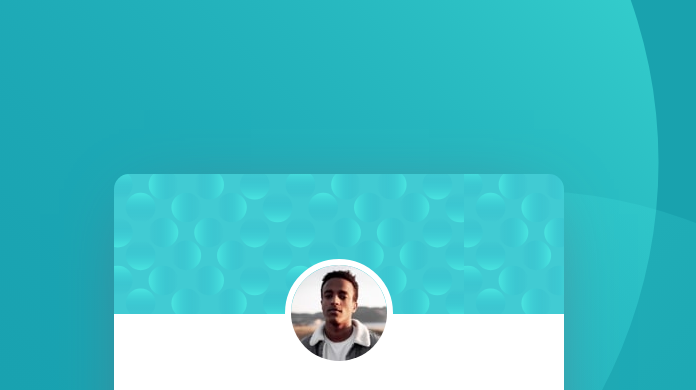
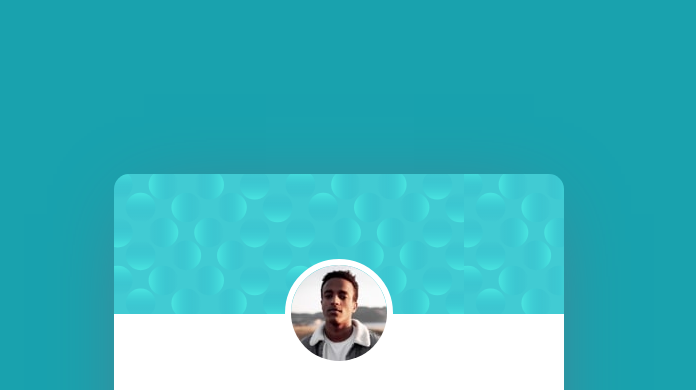
Before and after one commit to rpalaciosg/profile-card-component-main, a plain HTML site: page index.html in a window 1280 px wide. Shown: the top 390 px of the page, without its empty margins (301-997 px from the left). Drawn offline with Linux system fonts and the light colour scheme.

Commit message:
body: ajustment background images

```diff
--- a/styles.css
+++ b/styles.css
@@ -1,4 +1,5 @@
 @import url("https://fonts.googleapis.com/css2?family=Kumbh+Sans:wght@400;700&display=swap");
+
 :root {
   --dark-cyan: hsl(185, 75%, 39%);
   --very-dark-desaturated-blue: hsl(229, 23%, 23%);
@@ -18,7 +19,7 @@ body {
   align-items: center;
   justify-content: center;
 
-  background: url(./images/bg-pattern-top.svg) left -6% top 184% no-repeat, url(./images/bg-pattern-bottom.svg) right -10% bottom 207% no-repeat var(--dark-cyan);
+  background: url(./images/bg-pattern-top.svg) left -10% top 20500% no-repeat, url(./images/bg-pattern-bottom.svg) right -5% bottom 25909% no-repeat var(--dark-cyan);
   padding: 60px;
   /* background-size: ; */
   padding: 60px;
@@ -59,9 +60,9 @@ h2 {
   flex-grow: 1;
   z-index: 1;
 
-  -webkit-box-shadow: 0px 10px 70px -30px var(--dark-grayish-blue);
-  -moz-box-shadow: 0px 10px 70px -30px var(--dark-grayish-blue);
-  box-shadow: 0px 10px 70px -30px var(--dark-grayish-blue);
+  -webkit-box-shadow: 0px 10px 80px -30px var(--dark-grayish-blue);
+  -moz-box-shadow: 0px 10px 80px -30px var(--dark-grayish-blue);
+  box-shadow: 0px 10px 80px -30px var(--dark-grayish-blue);
 }
 
 .image {
@@ -89,3 +90,8 @@ h2 {
   font-size: 15px;
   letter-spacing: 1px;
 }
+
+/* Mobile */
+@media (min-width:375px){
+
+}
```
